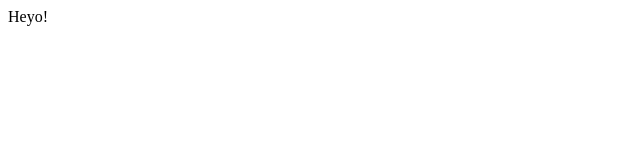
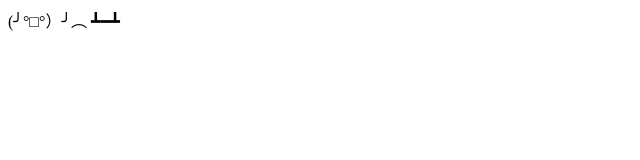
Before and after one commit to micle546/WebProgrammingSummer2022, a plain HTML site: page index.html in a window 1280 px wide. Shown: the full height of the page, 0-640 px from the left. Drawn offline with Linux system fonts and the light colour scheme.

Commit message:
doing a thing

```diff
--- a/index.html
+++ b/index.html
@@ -1,5 +1,5 @@
 <html>
     <body>
-        Heyo!
+        (╯°□°）╯︵ ┻━┻
     </body>
 </html>
```
